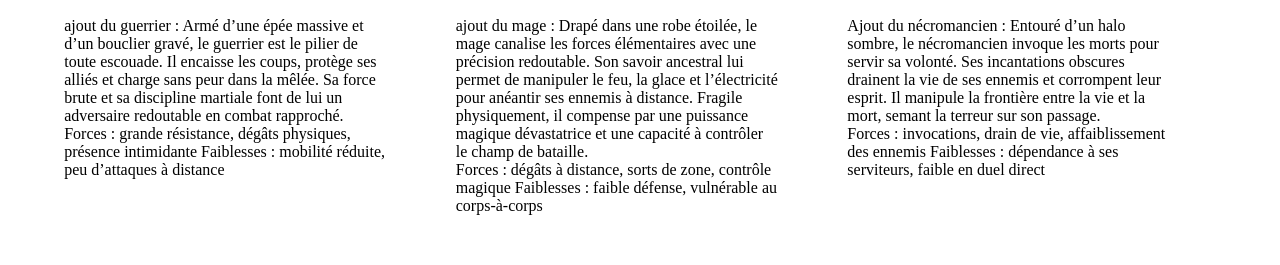
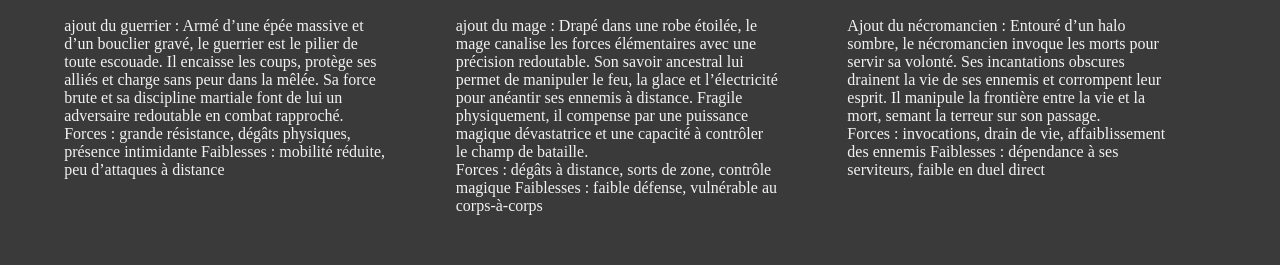
Before and after one commit to balnelius19/filrouge, a website: page index.html in a window 1280 px wide. Shown: the part 1233-1498 px from the top of the page. Drawn offline with Linux system fonts and the light colour scheme.

```diff
--- a/connexion_contact/style.css
+++ b/connexion_contact/style.css
@@ -2,7 +2,7 @@
       margin: 0;
       padding: 0;
       font-family: sans-serif;
-      background-color: #f2f2f2;
+      background-color: #3f3f3f;
       height: 100vh;
       display: flex;
       justify-content: center;
--- a/footer/info.legale.css
+++ b/footer/info.legale.css
@@ -1,5 +1,6 @@
 body{
-    background-color:#f2f2f2;
+    background-color:#3f3f3f;
+    color: #f2f2f2;
     margin:15vw;
 }
 
--- a/styleaccueil.css
+++ b/styleaccueil.css
@@ -2,8 +2,9 @@
   margin:0px;
   display:block;
   padding:20px;
-  background: color #f2f2f2;
+  background-color: #3A3A3A;
 }
+
 .banniere{
   width:100%;
 }
@@ -39,8 +40,12 @@
 .titre_1_Accueil{
   width:100%;
   text-align: center;
+  color:#f2f2F2;
 }
 
+p{
+  color:#f2f2f2;
+}
 .article_accueil{
   width:26%;
   margin:25px;
```
Also changed, not shown: 3 other files.
